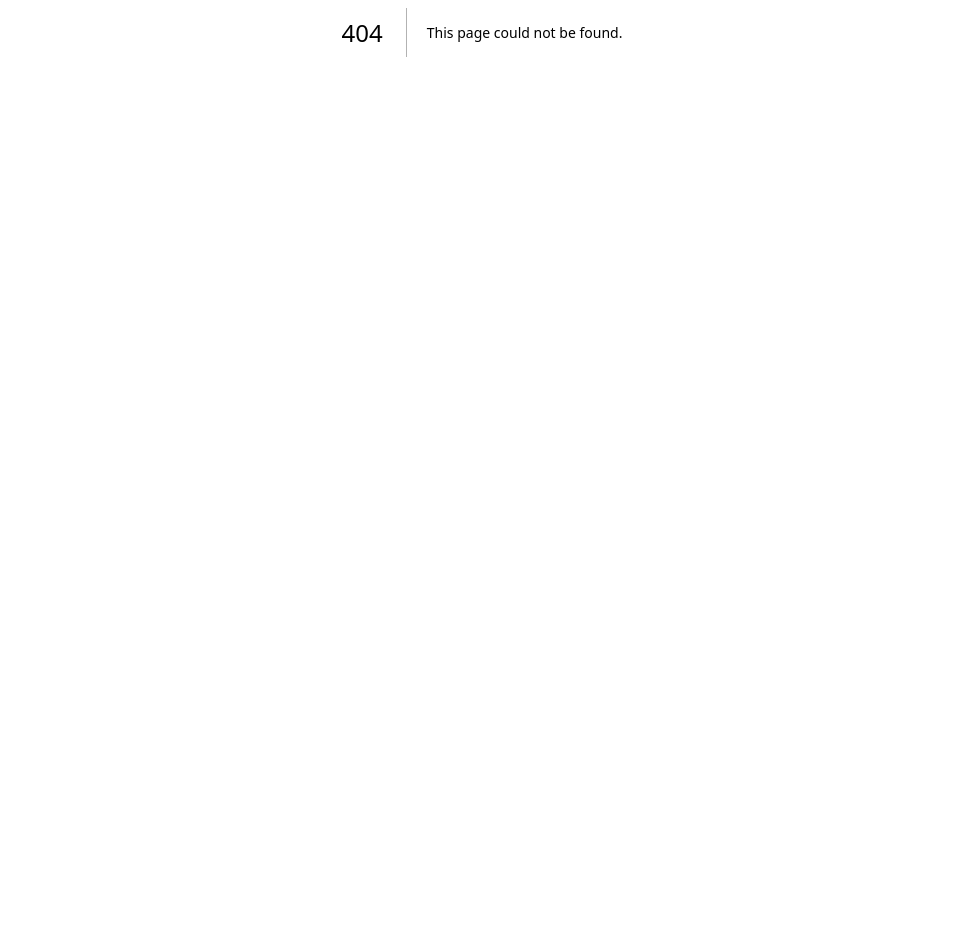
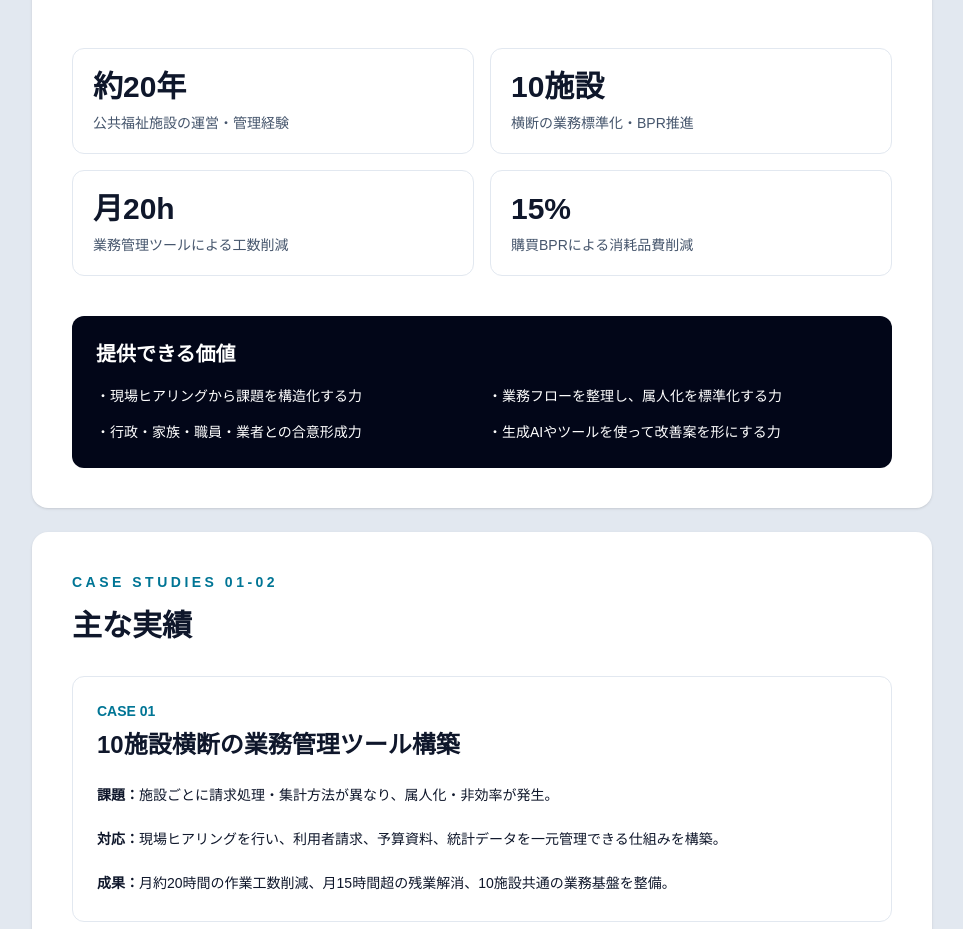
Before and after one commit to diveto21/yoneyama-portfolio, a Next.js app: page /pdf in a window 1280 px wide. Before the commit this address had no page. Shown: the part 368-1297 px from the top of the page, without its empty margins (158-1121 px from the left). Before the commit the page ends 800 px from the top, so only its background shows below. Built offline with nearby package versions, Linux system fonts and the light colour scheme.

Commit message:
Add PDF portfolio page

```diff
--- a/app/globals.css
+++ b/app/globals.css
@@ -65,3 +65,35 @@ body {
     text-decoration: none;
   }
 }
+@media print {
+  @page {
+    size: A4;
+    margin: 10mm;
+  }
+
+  html,
+  body {
+    background: #ffffff !important;
+    -webkit-print-color-adjust: exact;
+    print-color-adjust: exact;
+  }
+
+  .pdf-page {
+    min-height: 277mm;
+    break-after: page;
+    page-break-after: always;
+    break-inside: avoid;
+    page-break-inside: avoid;
+  }
+
+  .pdf-page:last-child {
+    break-after: auto;
+    page-break-after: auto;
+  }
+
+  section,
+  article {
+    break-inside: avoid;
+    page-break-inside: avoid;
+  }
+}
--- /dev/null
+++ b/app/pdf/page.tsx
@@ -0,0 +1,202 @@
+const cases = [
+  {
+    title: "10施設横断の業務管理ツール構築",
+    issue: "施設ごとに請求処理・集計方法が異なり、属人化・非効率が発生。",
+    action:
+      "現場ヒアリングを行い、利用者請求、予算資料、統計データを一元管理できる仕組みを構築。",
+    result: "月約20時間の作業工数削減、月15時間超の残業解消、10施設共通の業務基盤を整備。",
+  },
+  {
+    title: "購買BPRによるコスト削減",
+    issue: "施設・部署ごとの個別発注により、過剰在庫や廃棄ロスが発生。",
+    action:
+      "在庫管理を一元化し、全施設規模での集中購買体制を構築。",
+    result: "年間消耗品費を前年比15%削減。購買プロセスの標準化にも貢献。",
+  },
+  {
+    title: "利用料滞納者ゼロの継続",
+    issue: "機械的な督促だけでは解決しにくい利用料滞納リスクが存在。",
+    action:
+      "利用者家族の状況を丁寧に確認し、公的制度活用、世帯分離、代行申請などを支援。",
+    result: "担当施設で滞納者ゼロを継続。財務リスク管理と福祉的支援を両立。",
+  },
+  {
+    title: "生成AI活用・プロトタイプ開発",
+    issue: "公文書、説明資料、内部マニュアル作成に時間がかかり、現場負担が大きい。",
+    action:
+      "ChatGPT、Claude、Cursorを活用し、文書作成や業務整理、業務支援アプリのプロトタイプを作成。",
+    result: "生成AIを現場業務に適用し、業務効率化と新たな支援ツールの可能性を検証。",
+  },
+];
+
+const strengths = [
+  "現場ヒアリングから課題を構造化する力",
+  "業務フローを整理し、属人化を標準化する力",
+  "行政・家族・職員・業者との合意形成力",
+  "生成AIやツールを使って改善案を形にする力",
+];
+
+const tools = [
+  "ChatGPT",
+  "Claude",
+  "Cursor",
+  "Excel",
+  "PowerPoint",
+  "Word",
+  "Google Workspace",
+  "Notion",
+];
+
+const roles = [
+  "DX推進",
+  "業務改善 / BPR",
+  "社内DX",
+  "生成AI活用支援",
+  "カスタマーサクセス",
+  "導入支援",
+  "公共・福祉領域向けITサービス企画",
+];
+
+export default function PdfPage() {
+  return (
+    <main className="bg-slate-200 py-8 text-slate-900 print:bg-white print:py-0">
+      <div className="mx-auto max-w-[900px] space-y-6 print:max-w-none print:space-y-0">
+        <section className="pdf-page rounded-2xl bg-white p-10 shadow print:rounded-none print:shadow-none">
+          <p className="text-sm font-bold tracking-[0.25em] text-cyan-700">
+            PORTFOLIO SUMMARY
+          </p>
+          <h1 className="mt-4 text-4xl font-black leading-tight">
+            米山徳彦
+            <span className="block text-2xl text-slate-600">
+              現場起点DXポートフォリオ
+            </span>
+          </h1>
+
+          <p className="mt-8 text-2xl font-bold leading-relaxed">
+            公共福祉の現場から、業務改革と生成AI活用を実装する。
+          </p>
+
+          <p className="mt-6 leading-8 text-slate-700">
+            約20年間、公共福祉施設の運営・管理部門で、10施設横断の業務標準化、BPR、
+            関係者調整、生成AIを活用した業務改善に取り組んできました。
+            現場課題の整理から、仕組み化、導入後の定着支援まで一気通貫で推進できます。
+          </p>
+
+          <div className="mt-10 grid grid-cols-2 gap-4">
+            <div className="rounded-xl border border-slate-200 p-5">
+              <p className="text-3xl font-black">約20年</p>
+              <p className="mt-2 text-sm text-slate-600">公共福祉施設の運営・管理経験</p>
+            </div>
+            <div className="rounded-xl border border-slate-200 p-5">
+              <p className="text-3xl font-black">10施設</p>
+              <p className="mt-2 text-sm text-slate-600">横断の業務標準化・BPR推進</p>
+            </div>
+            <div className="rounded-xl border border-slate-200 p-5">
+              <p className="text-3xl font-black">月20h</p>
+              <p className="mt-2 text-sm text-slate-600">業務管理ツールによる工数削減</p>
+            </div>
+            <div className="rounded-xl border border-slate-200 p-5">
+              <p className="text-3xl font-black">15%</p>
+              <p className="mt-2 text-sm text-slate-600">購買BPRによる消耗品費削減</p>
+            </div>
+          </div>
+
+          <div className="mt-10 rounded-xl bg-slate-950 p-6 text-white">
+            <h2 className="text-xl font-bold">提供できる価値</h2>
+            <ul className="mt-4 grid grid-cols-2 gap-3 text-sm leading-6">
+              {strengths.map((item) => (
+                <li key={item}>・{item}</li>
+              ))}
+            </ul>
+          </div>
+        </section>
+
+        <section className="pdf-page rounded-2xl bg-white p-10 shadow print:rounded-none print:shadow-none">
+          <p className="text-sm font-bold tracking-[0.25em] text-cyan-700">
+            CASE STUDIES 01-02
+          </p>
+          <h2 className="mt-4 text-3xl font-black">主な実績</h2>
+
+          <div className="mt-8 space-y-6">
+            {cases.slice(0, 2).map((item, index) => (
+              <article key={item.title} className="rounded-xl border border-slate-200 p-6">
+                <p className="text-sm font-bold text-cyan-700">
+                  CASE {String(index + 1).padStart(2, "0")}
+                </p>
+                <h3 className="mt-2 text-2xl font-black">{item.title}</h3>
+                <div className="mt-5 space-y-4 text-sm leading-7">
+                  <p><span className="font-bold">課題：</span>{item.issue}</p>
+                  <p><span className="font-bold">対応：</span>{item.action}</p>
+                  <p><span className="font-bold">成果：</span>{item.result}</p>
+                </div>
+              </article>
+            ))}
+          </div>
+        </section>
+
+        <section className="pdf-page rounded-2xl bg-white p-10 shadow print:rounded-none print:shadow-none">
+          <p className="text-sm font-bold tracking-[0.25em] text-cyan-700">
+            CASE STUDIES 03-04
+          </p>
+          <h2 className="mt-4 text-3xl font-black">主な実績</h2>
+
+          <div className="mt-8 space-y-6">
+            {cases.slice(2).map((item, index) => (
+              <article key={item.title} className="rounded-xl border border-slate-200 p-6">
+                <p className="text-sm font-bold text-cyan-700">
+                  CASE {String(index + 3).padStart(2, "0")}
+                </p>
+                <h3 className="mt-2 text-2xl font-black">{item.title}</h3>
+                <div className="mt-5 space-y-4 text-sm leading-7">
+                  <p><span className="font-bold">課題：</span>{item.issue}</p>
+                  <p><span className="font-bold">対応：</span>{item.action}</p>
+                  <p><span className="font-bold">成果：</span>{item.result}</p>
+                </div>
+              </article>
+            ))}
+          </div>
+        </section>
+
+        <section className="pdf-page rounded-2xl bg-white p-10 shadow print:rounded-none print:shadow-none">
+          <p className="text-sm font-bold tracking-[0.25em] text-cyan-700">
+            SKILLS / TARGET ROLES
+          </p>
+          <h2 className="mt-4 text-3xl font-black">スキル・希望職種</h2>
+
+          <div className="mt-8">
+            <h3 className="text-xl font-bold">使用ツール</h3>
+            <div className="mt-4 flex flex-wrap gap-2">
+              {tools.map((tool) => (
+                <span key={tool} className="rounded-full border border-slate-300 px-3 py-1 text-sm">
+                  {tool}
+                </span>
+              ))}
+            </div>
+          </div>
+
+          <div className="mt-8">
+            <h3 className="text-xl font-bold">希望・適性職種</h3>
+            <div className="mt-4 grid grid-cols-2 gap-3">
+              {roles.map((role) => (
+                <div key={role} className="rounded-lg border border-slate-200 p-3 text-sm">
+                  {role}
+                </div>
+              ))}
+            </div>
+          </div>
+
+          <div className="mt-10 rounded-xl bg-slate-950 p-6 text-white">
+            <h3 className="text-xl font-bold">Web版ポートフォリオ</h3>
+            <p className="mt-4 break-all text-sm leading-7 text-slate-200">
+              https://yoneyama-portfolio.vercel.app/
+            </p>
+            <p className="mt-4 text-sm leading-7 text-slate-300">
+              BPR、DX推進、生成AI活用支援、公共・福祉領域向けITサービスに関するご連絡は、
+              職務経歴書または各転職サービス上のメッセージよりお願いいたします。
+            </p>
+          </div>
+        </section>
+      </div>
+    </main>
+  );
+}
```
